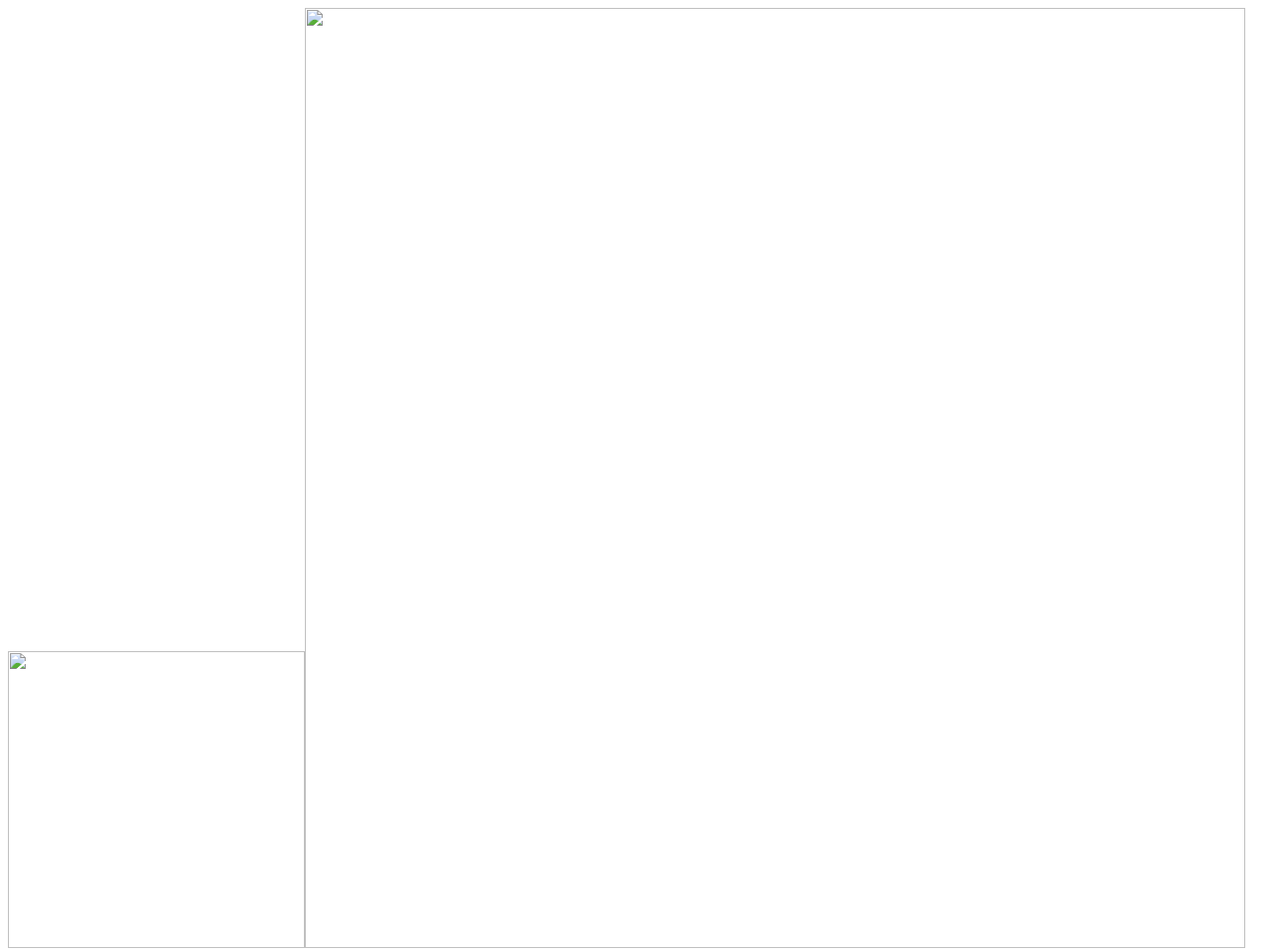
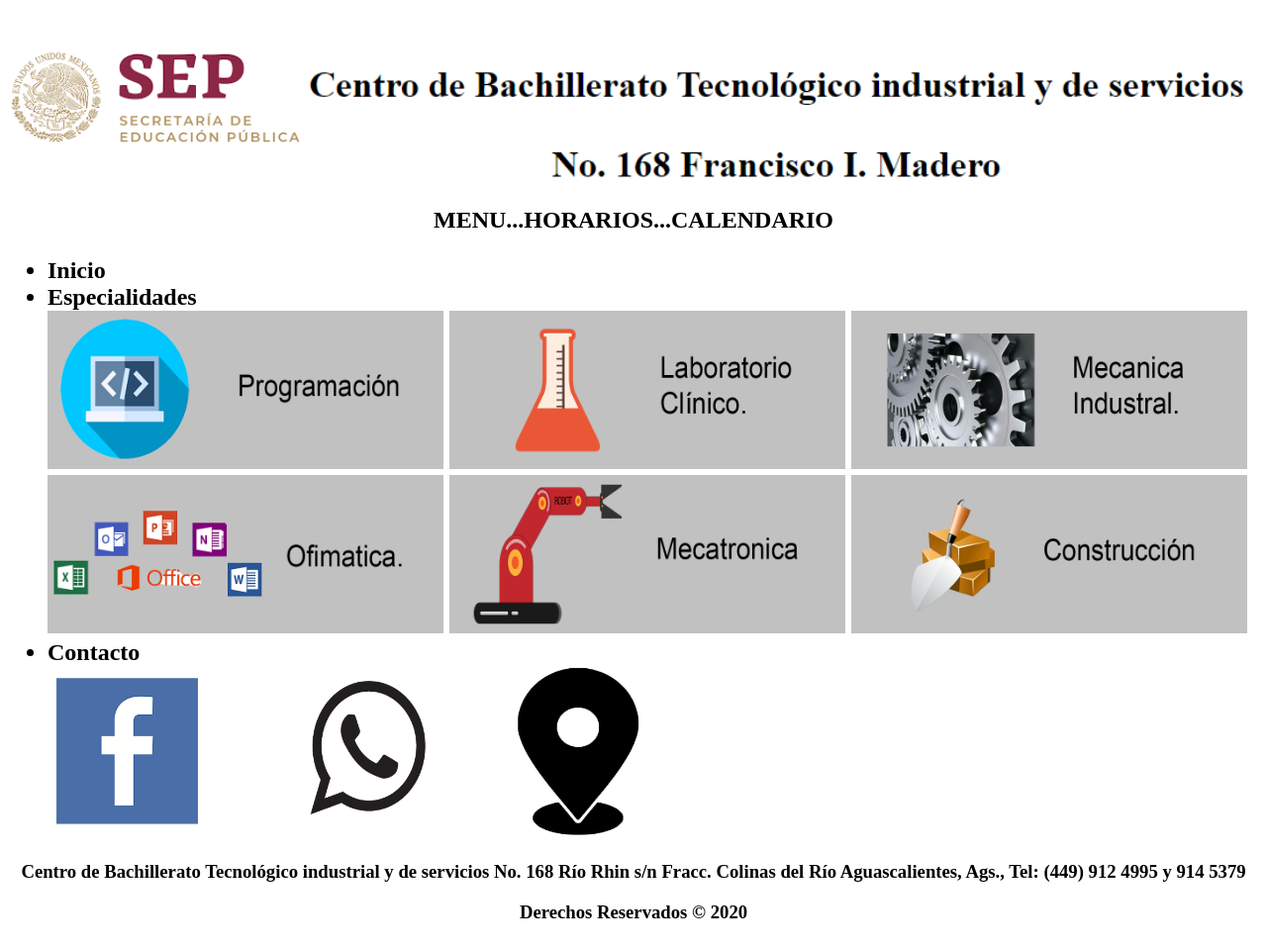
Before and after one commit to yahiralba123/cbtis168, a plain HTML site: page index.html in a window 1280 px wide. Shown: the top 961 px of the page at 99% size. Drawn offline with Linux system fonts and the light colour scheme.

Commit message:
Update index.html

```diff
--- a/index.html
+++ b/index.html
@@ -1,5 +1,5 @@
 <body>
-<p></p><img width=300 heigt=300 src="sep.png"><img  width=950""heigt=600 src="titulo.PNG">
+<p></p><img width=300 heigt=300 src="img/sep.png"><img  width=950""heigt=600 src="img/titulo.PNG">
     <H2 align="center" >MENU...HORARIOS...CALENDARIO</H2>
 
 <nav>
```
